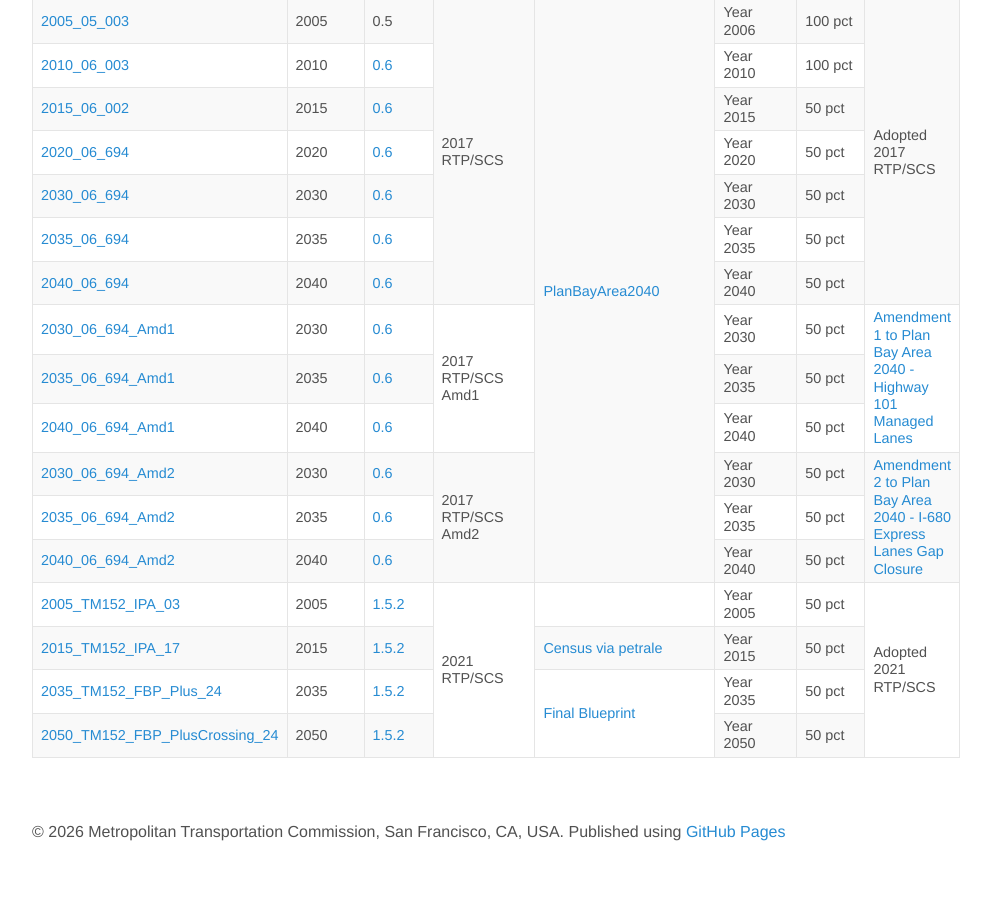
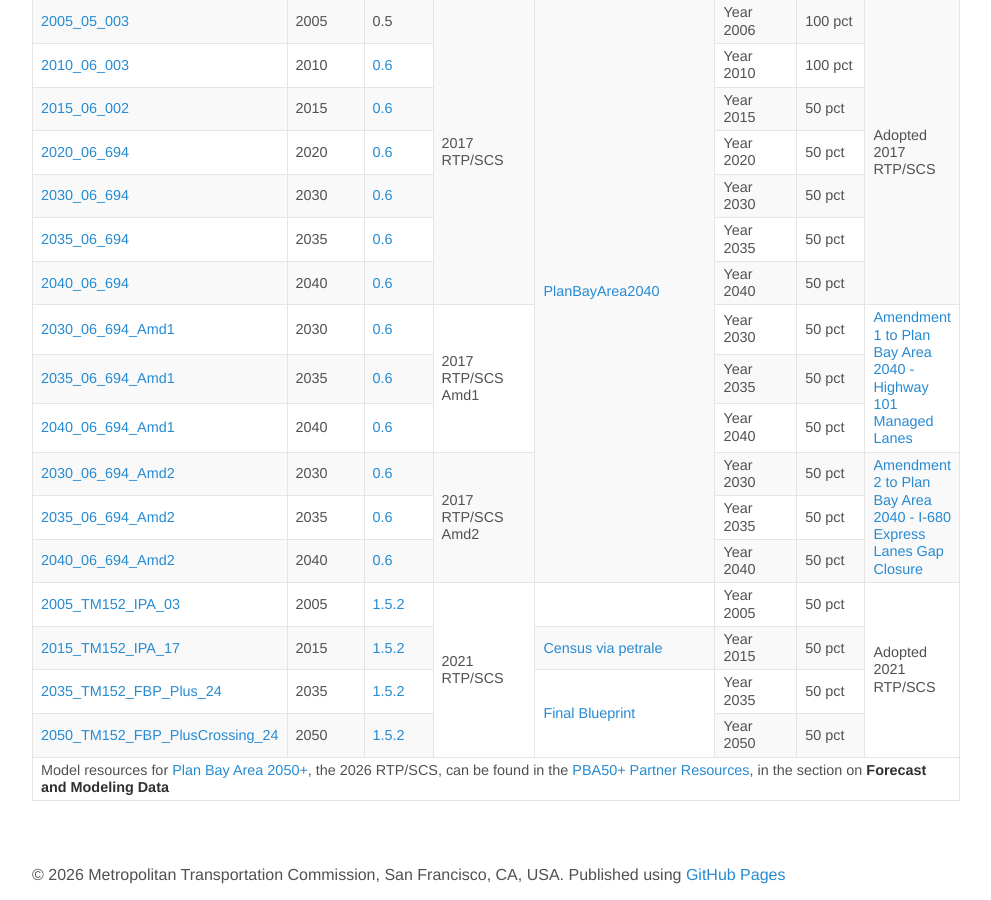
Before and after one commit to BayAreaMetro/modeling-website, a Jekyll site: the page built from data-repository.md, in a window 1280 px wide and 900 px high, scrolled down 1015 px. Shown: the whole window, without its empty margins (144-1135 px from the left). Built offline with Jekyll 4.4.1, drawn with Linux system fonts in a browser that asks for light colours; before the commit the page ends 1872 px from its top, so only the background shows below that.

Commit message:
Add link to PBA50+ resources

```diff
--- a/data-repository.md
+++ b/data-repository.md
@@ -264,5 +264,8 @@ permalink: /data-repository/
     <td> Year 2050 </td>
     <td> 50 pct </td>
   </tr>
+  <tr>
+    <td colspan="8">Model resources for <a href="https://planbayarea.org/technical-resources/plan-bay-area-2050-plus">Plan Bay Area 2050+</a>, the 2026 RTP/SCS, can be found in the <a href="https://planbayarea.org/technical-resources/plan-bay-area-2050-plus/partner-resources">PBA50+ Partner Resources</a>, in the section on <strong>Forecast and Modeling Data</strong></td>
+  </tr>
   </tbody>
 </table>
```
